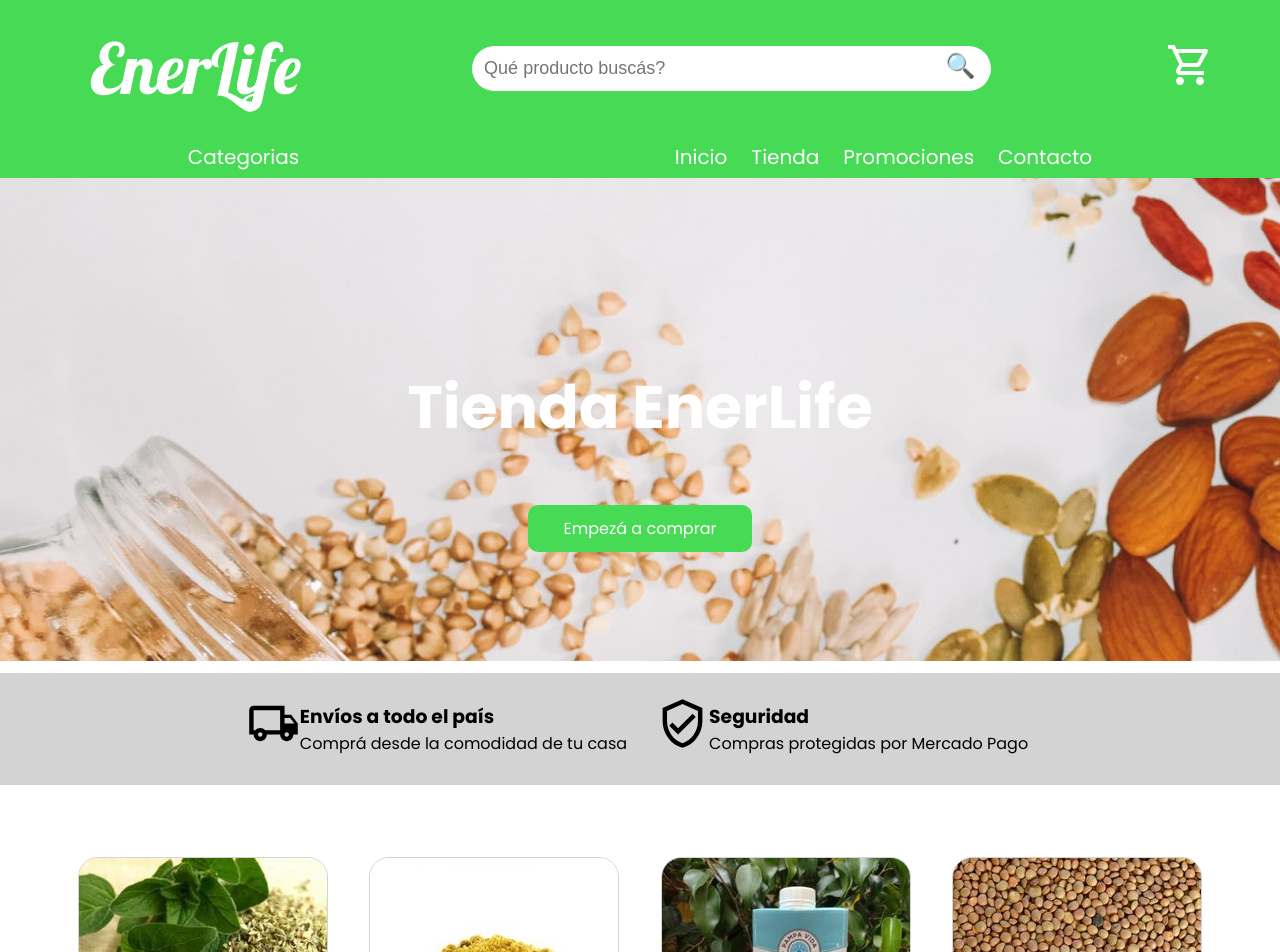
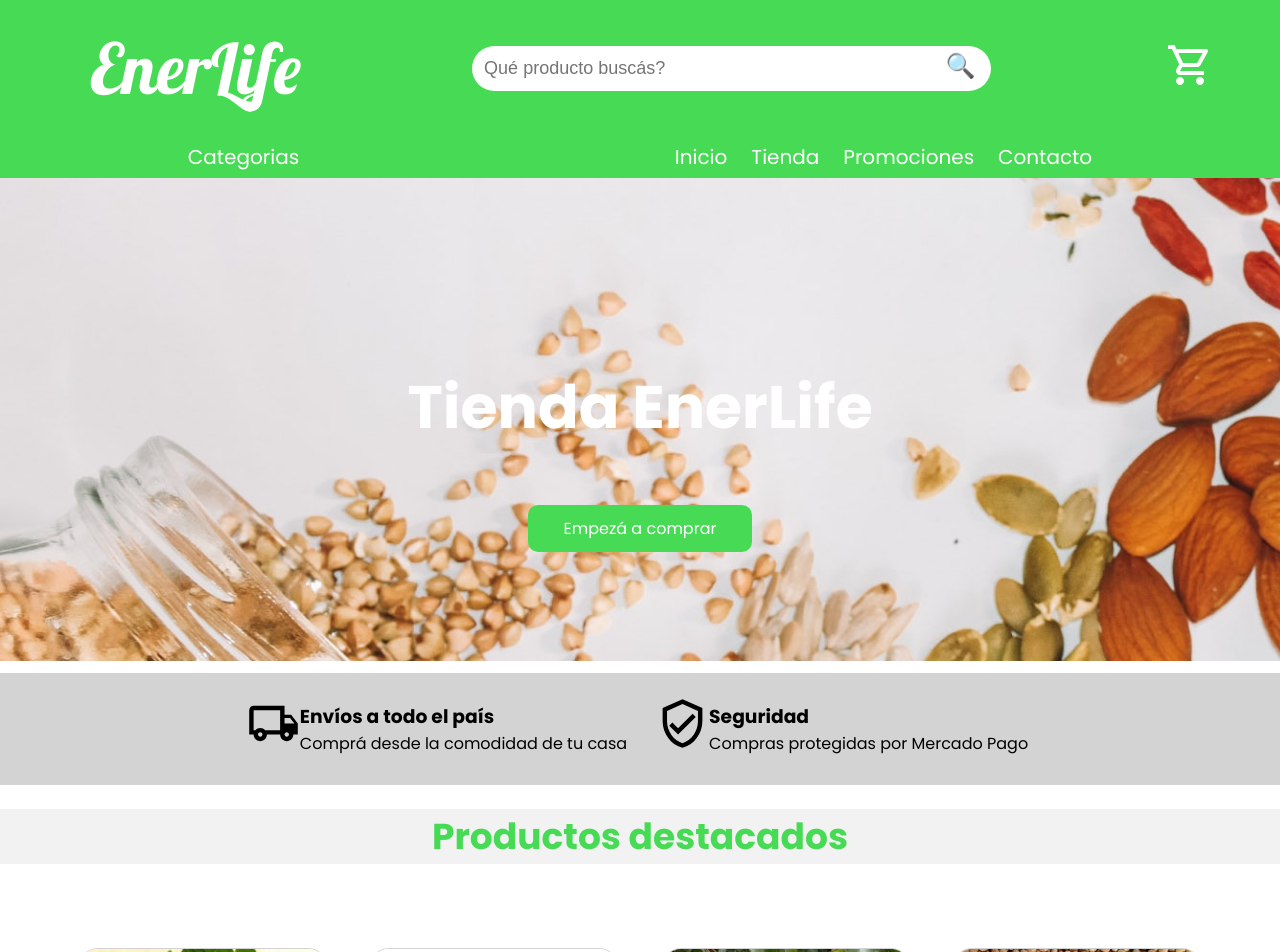
Before and after one commit to JavierDamico/enerlife, a React (Create React App) app: page / in a window 1280 px wide. Shown: the top 952 px of the page. Built offline with nearby package versions, Linux system fonts and the light colour scheme.

Commit message:
titulo destacados

```diff
--- a/src/components/Home.js
+++ b/src/components/Home.js
@@ -7,9 +7,9 @@ import MenuBar from './MenuBar'
 import Banner from './Banner'
 import Footer from './Footer'
 
-function App() {
+function Home() {
   return (
-    <div className="App">
+    <div className="Home">
       <TopBar />
 
       <MenuBar />
@@ -18,6 +18,10 @@ function App() {
 
       <Beneficios />
 
+      <div className="home-productos-container">
+        <h1 className="home-productos-destacados">Productos destacados</h1>
+      </div>
+
       <GenDestacados />
 
       <Footer />
@@ -25,4 +29,4 @@ function App() {
   );
 }
 
-export default App;
+export default Home;
--- a/src/styles/App.css
+++ b/src/styles/App.css
@@ -227,6 +227,16 @@ hr {
 
 .barra-busqueda {
   position: relative;
+}
+
+.home-productos-container {
+  background-color: rgba(211, 211, 211, 0.3);
+}
+.home-productos-container .home-productos-destacados {
+  text-align: center;
+  color: #47da54;
+  margin: 24px 0px;
+  font-size: 36px;
 }
 
 body {
--- a/src/styles/App.scss
+++ b/src/styles/App.scss
@@ -4,6 +4,7 @@
 @import "_como-comprar";
 @import "_detalle";
 @import "_search";
+@import "_home";
 
 $font-stack: "Poppins", sans-serif;
 $brand-color: #47da54;
--- /dev/null
+++ b/src/styles/_home.scss
@@ -0,0 +1,9 @@
+.home-productos-container {
+    background-color: rgba(211, 211, 211, 0.3);
+.home-productos-destacados {
+    text-align: center;
+    color: #47da54;
+    margin: 24px 0px;
+    font-size: 36px;
+}
+}
```
Also changed, not shown: 1 other file (tests, documents, lock files or other folders).
